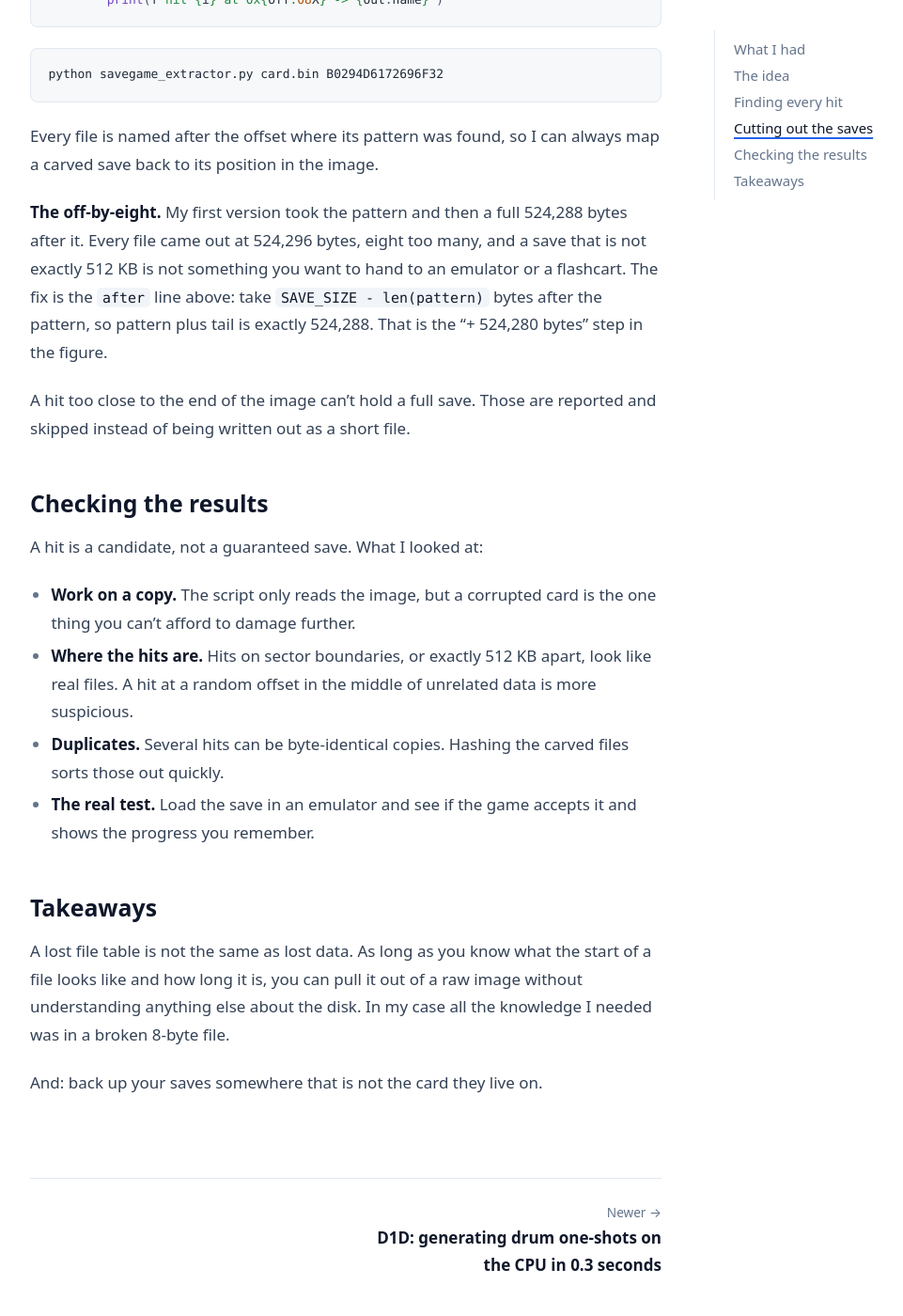
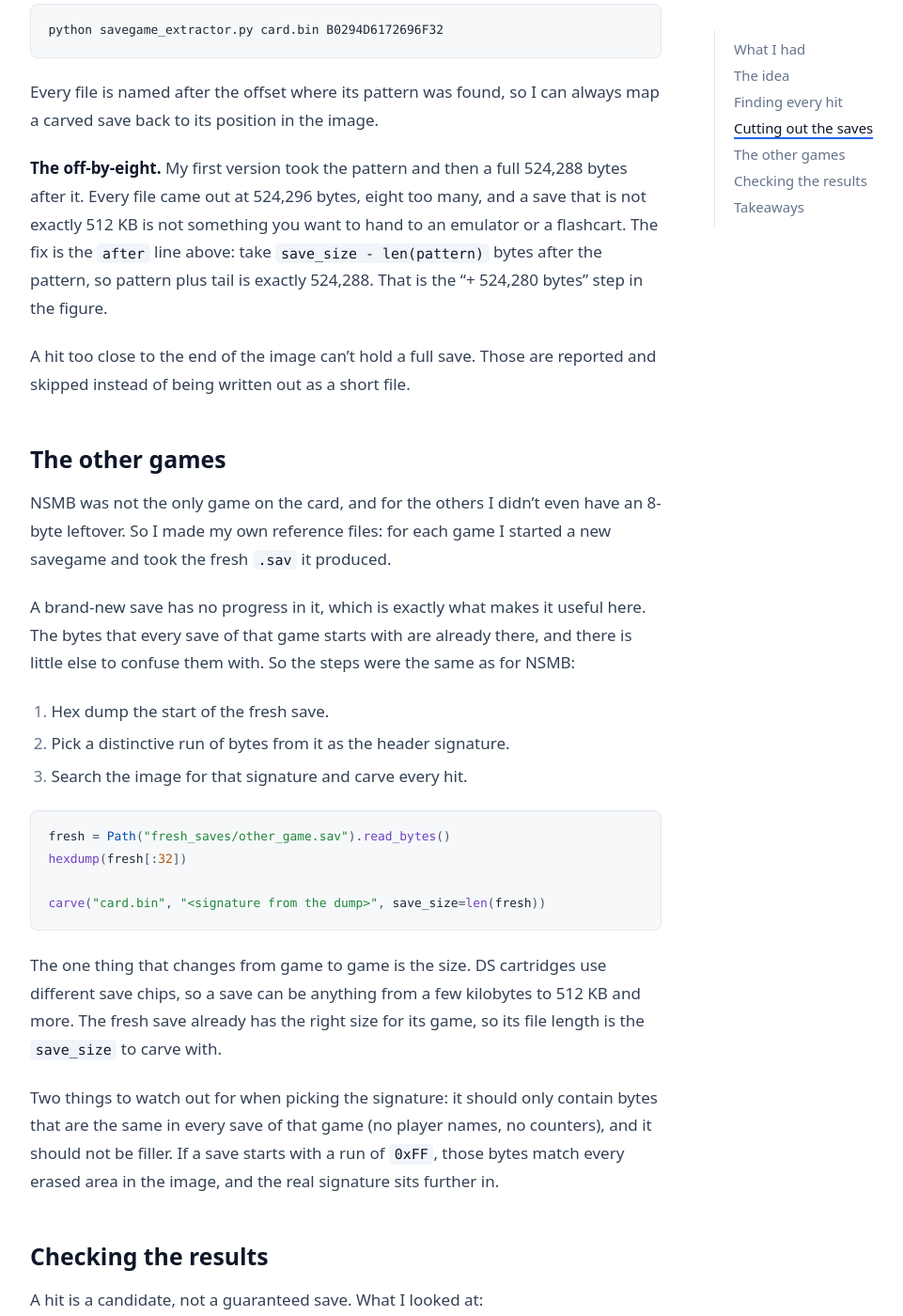
Before and after one commit to sixf0ur/sixf0ur.github.io, a Jekyll site: the page built from _posts/2026-06-13-carving-ds-savegames.markdown, in a window 1280 px wide and 1400 px high, scrolled down 4228 px. Shown: the whole window at 94% size, without its empty margins (116-1077 px from the left). Built offline with Jekyll 4.4.1, drawn with Linux system fonts in a browser that asks for light colours; some of the changed text lies outside the part shown.

Commit message:
Savegame post: add section on finding header signatures of other games
Co-Authored-By: Claude Opus 5.5 <noreply@anthropic.com>

````diff
--- a/_posts/2026-06-13-carving-ds-savegames.markdown
+++ b/_posts/2026-06-13-carving-ds-savegames.markdown
@@ -147,11 +145,44 @@ map a carved save back to its position in the image.
 524,288 bytes after it. Every file came out at 524,296 bytes, eight too many,
 and a save that is not exactly 512 KB is not something you want to hand to an
 emulator or a flashcart. The fix is the `after` line above: take
-`SAVE_SIZE - len(pattern)` bytes after the pattern, so pattern plus tail is
+`save_size - len(pattern)` bytes after the pattern, so pattern plus tail is
 exactly 524,288. That is the "+ 524,280 bytes" step in the figure.
 
 A hit too close to the end of the image can't hold a full save. Those are
 reported and skipped instead of being written out as a short file.
+
+## The other games
+
+NSMB was not the only game on the card, and for the others I didn't even have
+an 8-byte leftover. So I made my own reference files: for each game I started a
+new savegame and took the fresh `.sav` it produced.
+
+A brand-new save has no progress in it, which is exactly what makes it useful
+here. The bytes that every save of that game starts with are already there, and
+there is little else to confuse them with. So the steps were the same as for
+NSMB:
+
+1. Hex dump the start of the fresh save.
+2. Pick a distinctive run of bytes from it as the header signature.
+3. Search the image for that signature and carve every hit.
+
+```python
+fresh = Path("fresh_saves/other_game.sav").read_bytes()
+hexdump(fresh[:32])
+
+carve("card.bin", "<signature from the dump>", save_size=len(fresh))
+```
+
+The one thing that changes from game to game is the size. DS cartridges use
+different save chips, so a save can be anything from a few kilobytes to 512 KB
+and more. The fresh save already has the right size for its game, so its file
+length is the `save_size` to carve with.
+
+Two things to watch out for when picking the signature: it should only contain
+bytes that are the same in every save of that game (no player names, no
+counters), and it should not be filler. If a save starts with a run of `0xFF`,
+those bytes match every erased area in the image, and the real signature sits
+further in.
 
 ## Checking the results
 
@@ -171,7 +202,8 @@ A hit is a candidate, not a guaranteed save. What I looked at:
 
 A lost file table is not the same as lost data. As long as you know what the
 start of a file looks like and how long it is, you can pull it out of a raw
-image without understanding anything else about the disk. In my case all the
-knowledge I needed was in a broken 8-byte file.
+image without understanding anything else about the disk. For NSMB, all the
+knowledge I needed was in a broken 8-byte file. For every other game, a fresh
+savegame was enough.
 
 And: back up your saves somewhere that is not the card they live on.
````
Also changed, not shown: other parts of _posts/2026-06-13-carving-ds-savegames.markdown (+2 -4 lines).
